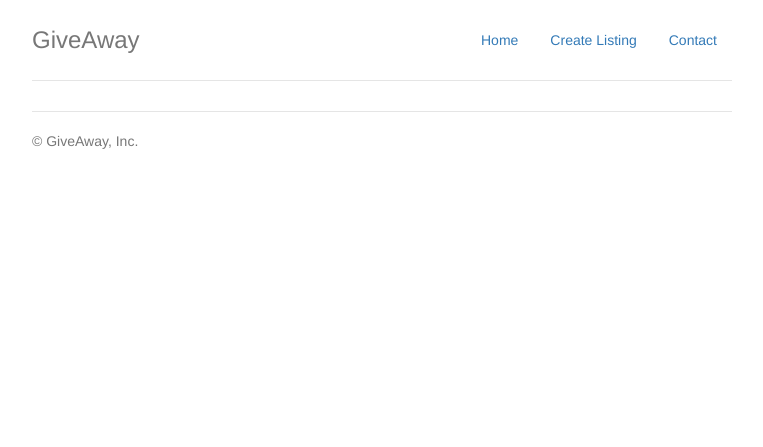
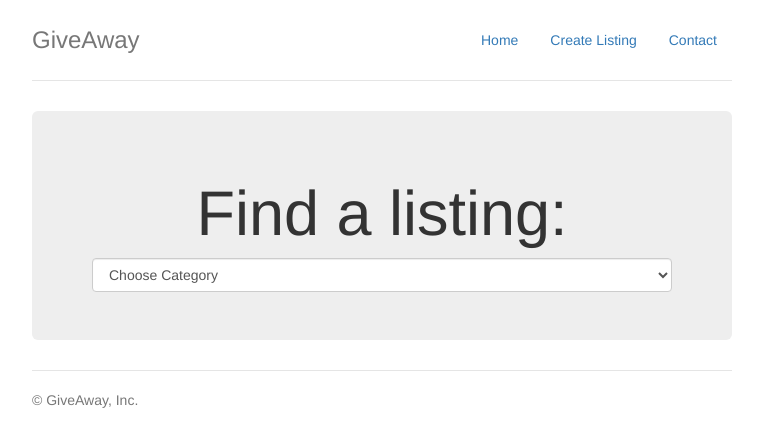
Before and after one commit to itsnyan/giveaway, a PHP site: page / in a window 1280 px wide. Shown: the top 447 px of the page, without its empty margins (258-1021 px from the left). Run offline with PHP 8.4, Linux system fonts and the light colour scheme; data that the repository does not hold is empty.

Commit message:
added categories selection to frontpage

```diff
--- a/templates/frontpage.php
+++ b/templates/frontpage.php
@@ -1,4 +1,16 @@
 <?php include 'inc/header.php'?>
+
+    <div class="jumbotron">
+        <h1>Find a listing: </h1>
+        <form>
+            <select name="category" class="form-control">
+                <option value="0"> Choose Category </option>
+                <?php foreach($categories as $category): ?>
+                    <option value="<?php echo $category->id; ?>"><?php echo $category->name; ?></option>
+                <?php endforeach; ?>
+            </select>
+        </form>
+    </div>
 
     <?php foreach($listings as $list): ?>
       <div class="row marketing">
```
